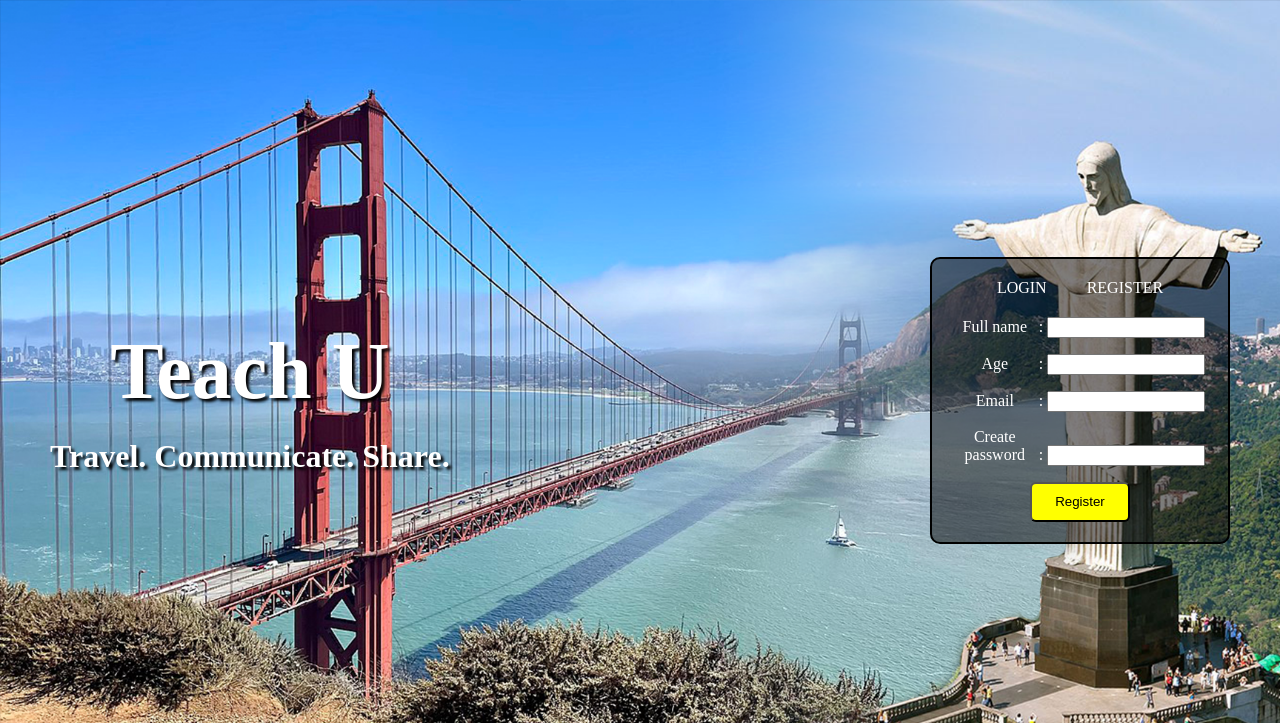
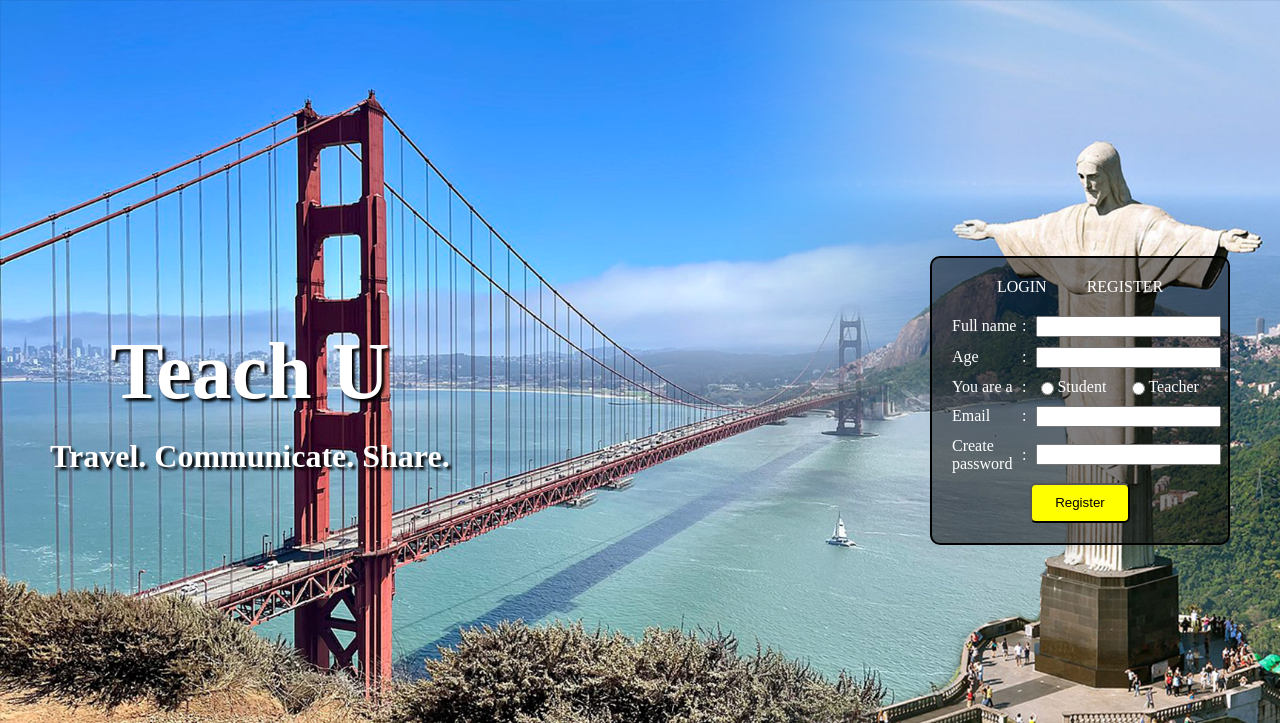
Before and after one commit to gregtom96/Mundolingo, a PHP site: page /pages/register.php in a window 1280 px wide. Shown: the top 723 px of the page. Run offline with PHP 8.4, Linux system fonts and the light colour scheme.

Commit message:
ajout du choix student/teacher dans formulaire d'inscription

```diff
--- a/pages/register.php
+++ b/pages/register.php
@@ -26,18 +26,20 @@ include('db_local.php');
     if(isset($_POST['full_name'])
 	&& isset($_POST['age'])
 	&& isset($_POST['email'])
-	&& isset($_POST['password'])) //si les champs ont été remplis
+	&& isset($_POST['password'])
+	&& isset($_POST['profile'])) //si les champs ont été remplis
     {
 		//on crée une variable pour confirmer que le compte a bien été crée
 		$register_successfull='Your account has been created successfully. Please login.';
 
-		$sqlQuery = 'INSERT INTO users(full_name, email, password, age) VALUES (:full_name, :email, :password, :age)';
+		$sqlQuery = 'INSERT INTO users(full_name, email, password, age, profile) VALUES (:full_name, :email, :password, :age, :profile)';
 		$insertUser = $db->prepare($sqlQuery);
 		$insertUser->execute([
 			'full_name' => $_POST['full_name'],
 			'age' => $_POST['age'],
 			'email' => $_POST['email'],
 			'password' => $_POST['password'],
+			'profile' => $_POST['profile'],
 		]);
     }
 ?>
@@ -63,22 +65,39 @@ include('db_local.php');
 				<?php include('menu_accueil.php'); ?>
 				<form method="post" action="register.php">
 					<div class="formulaire">
-						<p>
+						<div class="item">
 							<label for="full_name">Full name</label> :
+						</div>
+						<div class="item">
 							<input type="text" name="full_name" id="full_name">
-						</p>
-						<p>
+						</div>
+						<div class="item">
 							<label for="age">Age</label> :
+						</div>
+						<div class="item">
 							<input type="number" name="age" id="age">
-						</p>
-						<p>
+						</div>
+						<div class="item">
+							<label> You are a </label> :
+						</div>
+						<div class="item">
+							<input type="radio" name="profile" value="student" id="student">
+							<label for="student"> Student </label><br/>
+							<input type="radio" name="profile" value="teacher" id="teacher">
+							<label for="teacher"> Teacher </label><br/>
+						</div>
+						<div class="item">
 							<label for="email">Email</label> :
+						</div>
+						<div class="item">
 							<input type="email" name="email" id="email">
-						</p>
-						<p>
+						</div>
+						<div class="item">
 							<label for="password">Create password</label> :
+						</div>
+						<div class="item">
 							<input type="password" name="password" id="password">
-						</p>
+						</div>
 					</div>
 					<div class="register_success">
 						<?php if(isset($register_successfull)) : ?>
--- a/scripts/functions.js
+++ b/scripts/functions.js
@@ -1,5 +1,6 @@
 //Variable globale
 let teacherEmail = "gregtom96@gmail.com"
+let teacherName = "Greg" //utilisée dans paiement.js
 
 function openEmail(teacherEmail, classDate, classTime){
     let mailto = `mailto:${teacherEmail}?subject=Appointment for English class&body=Hi ! I would like to have a class with you on ${classDate} at ${classTime} Thank you for your confirmation !`
@@ -26,7 +27,7 @@ function firstStep(){
 
     //On récupère le nom du prof selectionné
     let baliseTeacher = document.getElementById("teacher")
-    let teacherName = baliseTeacher.value
+    teacherName = baliseTeacher.value
     console.log(teacherName)
     //On récupère l'email du prof sélectionné
     teacherEmail = getTeacherEmail(teacherName)
--- a/style/register.css
+++ b/style/register.css
@@ -37,14 +37,17 @@ h2{
 	margin-right: 50px;
 }
 .formulaire{
-	text-align: center;
+	display: grid;
+    grid-template-columns: 1fr 1fr;
+    gap: 10px; /* Espace entre les colonnes */
+	padding-bottom: 10px;
+}
+.item{
+	display: flex;
+	align-items: center;
 }
 label{
-	display: inline-block;
-	width: 80px; /*pour aligner les champs de saisie*/
-}
-input{
-	width: 150px;
+	width : 70px;
 }
 .register_success{
 	color: yellow;
```
Also changed, not shown: scripts/paiement.js (+26 -4 lines).
